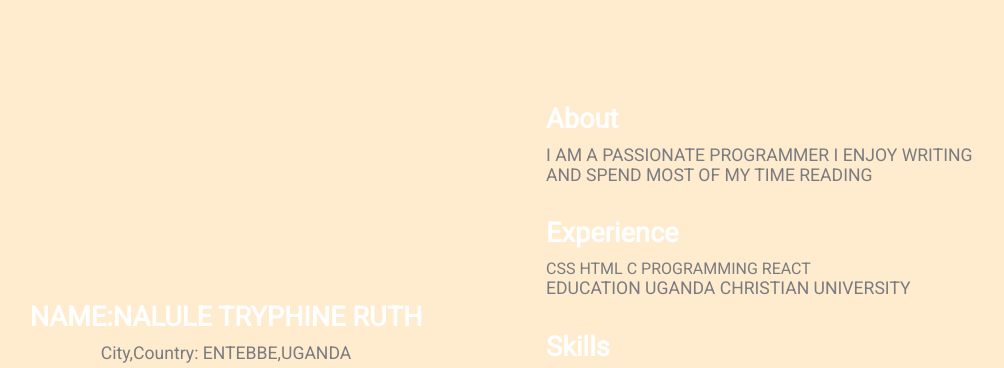
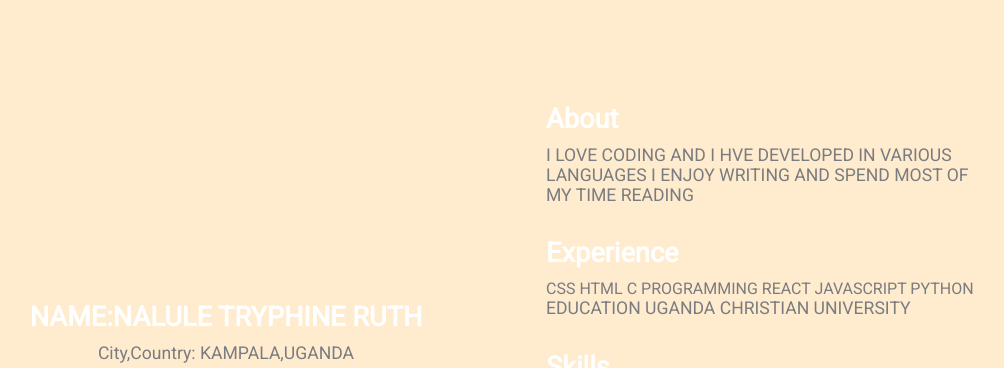
Before and after one commit to Nalule-Tryphine-Ruth/portfolio, a plain HTML site: page portifolio/index.html in a window 1280 px wide. Shown: the top 368 px of the page, without its empty margins (94-1098 px from the left). Drawn offline with Linux system fonts and the light colour scheme.

Commit message:
Update index.html

```diff
--- a/portifolio/index.html
+++ b/portifolio/index.html
@@ -13,7 +13,7 @@
         <div class="section-1">
 
             <h2>NAME:NALULE TRYPHINE RUTH</h2>
-            <p>City,Country: ENTEBBE,UGANDA</p>
+            <p>City,Country: KAMPALA,UGANDA</p>
             <a href="#"><i class="fab fa-twitter"></i></a>
             <a href="#"><i class="fab fa-linkedin"></i></a>
             <a href="#"><i class="fab fa-github"></i></a>
@@ -23,14 +23,17 @@
 
             </h2>
             <p>
-               I AM A PASSIONATE PROGRAMMER
+               I LOVE CODING AND I HVE DEVELOPED IN VARIOUS LANGUAGES
                I ENJOY WRITING AND SPEND MOST OF MY TIME READING
+
             </p>
             <h2>Experience</h2>
                 CSS
                 HTML
                 C PROGRAMMING
                 REACT
+                JAVASCRIPT
+                PYTHON
             <p>EDUCATION
                 UGANDA CHRISTIAN UNIVERSITY
             </p>
```
